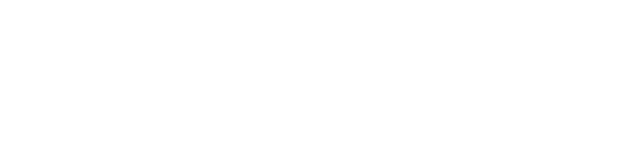
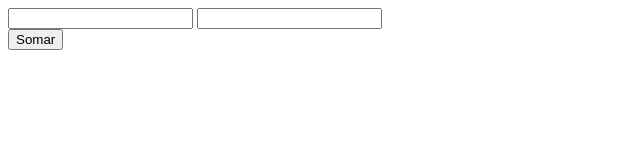
Before and after one commit to rafael-rodrigues-santos/projeto-protarefa, a plain HTML site: page index.html in a window 1280 px wide. Shown: the whole page, without its empty margins (0-640 px from the left). Drawn offline with Linux system fonts and the light colour scheme.

Commit message:
Adcionado inputs e botão de somar

```diff
--- a/index.html
+++ b/index.html
@@ -6,6 +6,18 @@
     <title>Projeto Calculadora</title>
 </head>
 <body>
+    <div class="container">
+        <section class="calc">
+            <div class="values">
+                <input type="text" name="number-one" id="">
+                <input type="text" name="number-two" id="">
+            </div>
+            <div class="resul">
+
+            </div>
+            <button>Somar</button>
+        </section>
+    </div>
 
 </body>
 </html>
```
